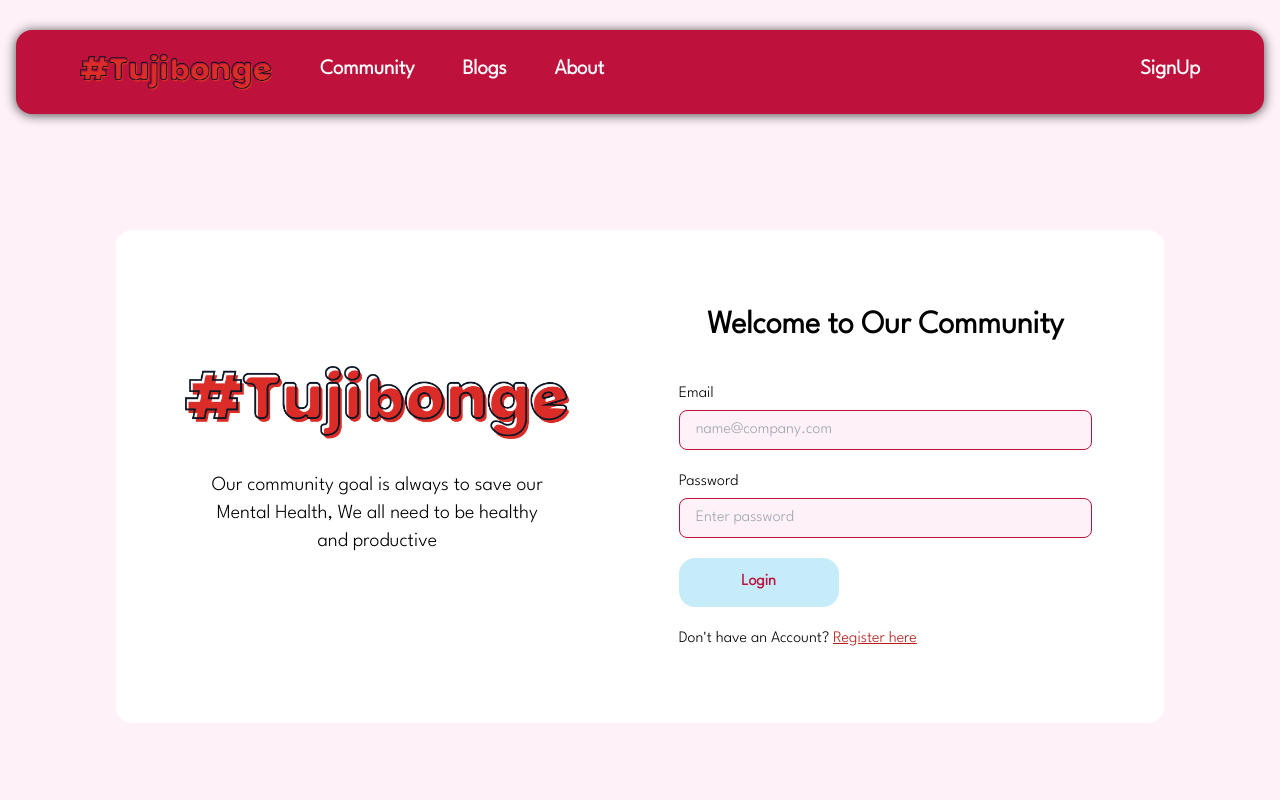
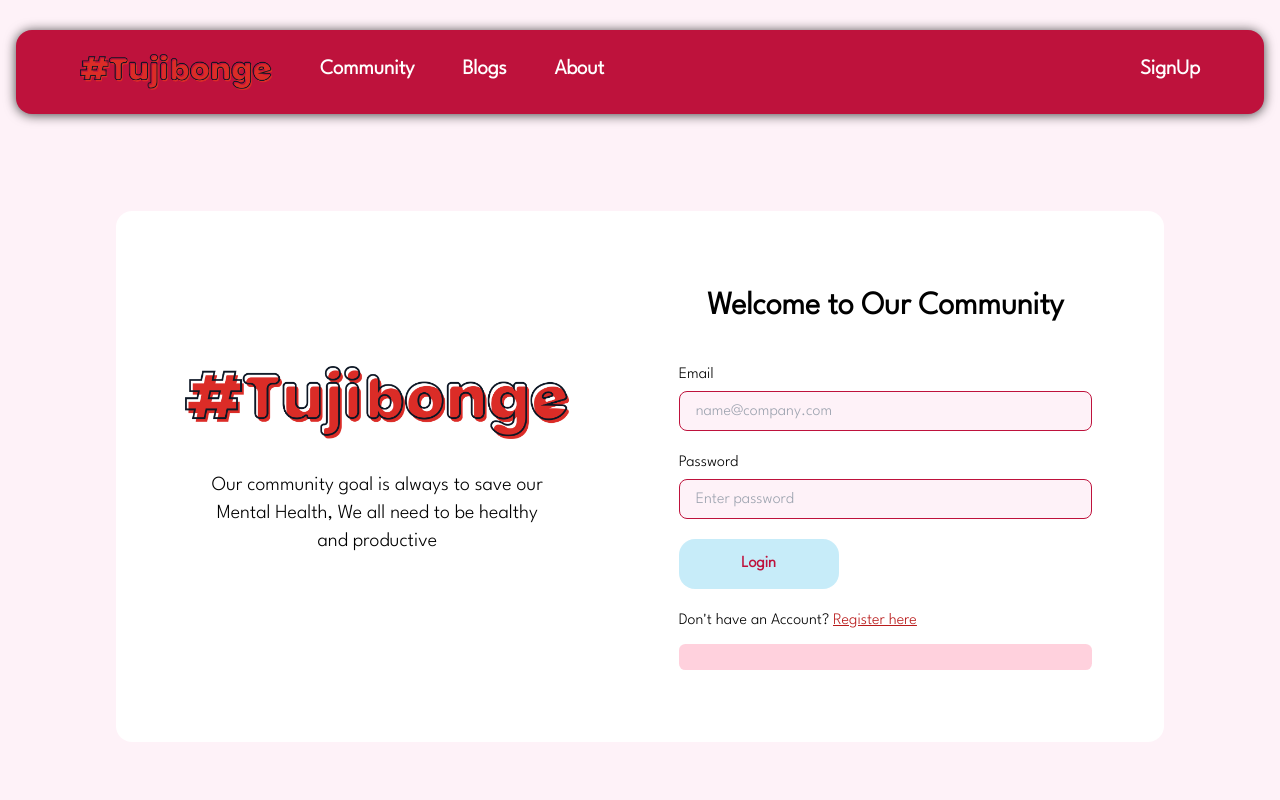
Before and after one commit to braxvalle/Tujibonge, a React (Create React App) app in the folder client/: page /login in a window 1280 px wide. Shown: the top 800 px of the page. Built offline with nearby package versions, Linux system fonts and the light colour scheme.

Commit message:
Adding redux in the client

```diff
--- a/client/package.json
+++ b/client/package.json
@@ -4,12 +4,14 @@
   "proxy": "http://localhost:3000",
   "private": true,
   "dependencies": {
+    "@reduxjs/toolkit": "^2.1.0",
     "@testing-library/jest-dom": "^5.17.0",
     "@testing-library/react": "^13.4.0",
     "@testing-library/user-event": "^13.5.0",
     "http-proxy-middleware": "^2.0.6",
     "react": "^18.2.0",
     "react-dom": "^18.2.0",
+    "react-redux": "^9.1.0",
     "react-router-dom": "^6.21.3",
     "react-scripts": "5.0.1",
     "web-vitals": "^2.1.4"
--- a/client/src/index.css
+++ b/client/src/index.css
@@ -121,6 +121,16 @@ btn:disabled {
   color: grey;
 }
 
+.error {
+  color: var(--primary);
+  background-color: #ff1f5734;
+  margin-top: 0.7rem;
+  text-align: center;
+  padding: 0.8rem;
+  border-radius: 0.4rem;
+  font-weight: 600;
+}
+
 /* footer section */
 footer {
   box-shadow: 0 4px 30px rgba(0, 0, 0, 0.1);
--- a/client/src/index.js
+++ b/client/src/index.js
@@ -2,10 +2,12 @@ import React from "react";
 import ReactDOM from "react-dom/client";
 import "./index.css";
 import App from "./App";
+import { store } from "./redux/store.js";
+import { Provider } from "react-redux";
 
 const root = ReactDOM.createRoot(document.getElementById("root"));
 root.render(
-  <React.StrictMode>
+  <Provider store={store}>
     <App />
-  </React.StrictMode>
+  </Provider>
 );
--- a/client/src/pages/Login.jsx
+++ b/client/src/pages/Login.jsx
@@ -1,12 +1,14 @@
-import React, { useState } from 'react'
-import logo from '../assets/Tujibonge LOGO.png'
-import { useNavigate } from 'react-router-dom'
+import React, { useState } from 'react';
+import logo from '../assets/Tujibonge LOGO.png';
+import { useNavigate } from 'react-router-dom';
+import { useDispatch, useSelector } from 'react-redux';
+import { logInStart, logInSuccess, logInFailure } from '../redux/user/userSlice';
 
 const Login = () => {
   const [formData, setFormData] = useState({});
-  const [erroMessage, setErrorMessage] = useState(null);
+  const { loading, error: erroMessage} = useSelector(state => state.user);
   const navigate = useNavigate();
-  const [loading, setLoading] = useState(false);
+  const dispatch = useDispatch();
 
   const handleChange = (e) => {
     setFormData({...formData, [e.target.id]: e.target.value.trim() });
@@ -15,9 +17,10 @@ const Login = () => {
   const handleSubmit = async (e) => {
     e.preventDefault()
     if(!formData.email || !formData.password) {
-      return setErrorMessage()
+      return dispatch(logInFailure('Please fill all the fileds'));
     }
     try {
+      dispatch(logInStart());
       const res = await fetch('/api/auth/login', {
         method: 'POST',
         headers: { 'Content-Type': 'application/json' },
@@ -25,13 +28,13 @@ const Login = () => {
       });
       const data = await res.json();
       if (data.success === false) {
-        return alert('Please Enter the correct details');
+        dispatch(logInFailure(data.message));
       }
       if(res.ok) {
         navigate('/');
       }
     } catch (error) {
-      setErrorMessage(error.message);
+      dispatch(logInFailure(error.message));
     }
   }
 
@@ -57,8 +60,8 @@ const Login = () => {
               <button className='btn' type='submit' disabled={loading}>Login</button>
             </div>
           </form>
-          <p>{erroMessage}</p>
         <p className='pt-5 font-medium'>Don't have an Account? <span className='text-red-700 underline'><a href="/signup">Register here</a></span></p>
+          <p className='error'>{erroMessage}</p>
         </div>
       </div>
     </div>
--- /dev/null
+++ b/client/src/redux/store.js
@@ -0,0 +1,8 @@
+import { configureStore } from "@reduxjs/toolkit";
+import userReducer from "./user/userSlice";
+
+export const store = configureStore({
+  reducer: {
+    user: userReducer,
+  },
+});
--- /dev/null
+++ b/client/src/redux/user/userSlice.js
@@ -0,0 +1,30 @@
+import { createSlice } from "@reduxjs/toolkit";
+
+const initialState = {
+  currentUser: null,
+  error: null,
+  loading: false,
+};
+
+const userSlice = createSlice({
+  name: "user",
+  initialState,
+  reducers: {
+    logInStart: (state) => {
+      state.loading = true;
+      state.error = null;
+    },
+    logInSuccess: (state, action) => {
+      state.currentUser = action.payload;
+      state.loading = false;
+      state.error = null;
+    },
+    logInFailure: (state, action) => {
+      state.loading = false;
+      state.error = action.payload;
+    },
+  },
+});
+
+export const { logInStart, logInSuccess, logInFailure } = userSlice.actions;
+export default userSlice.reducer;
```
Also changed, not shown: 1 other file (tests, documents, lock files or other folders).
